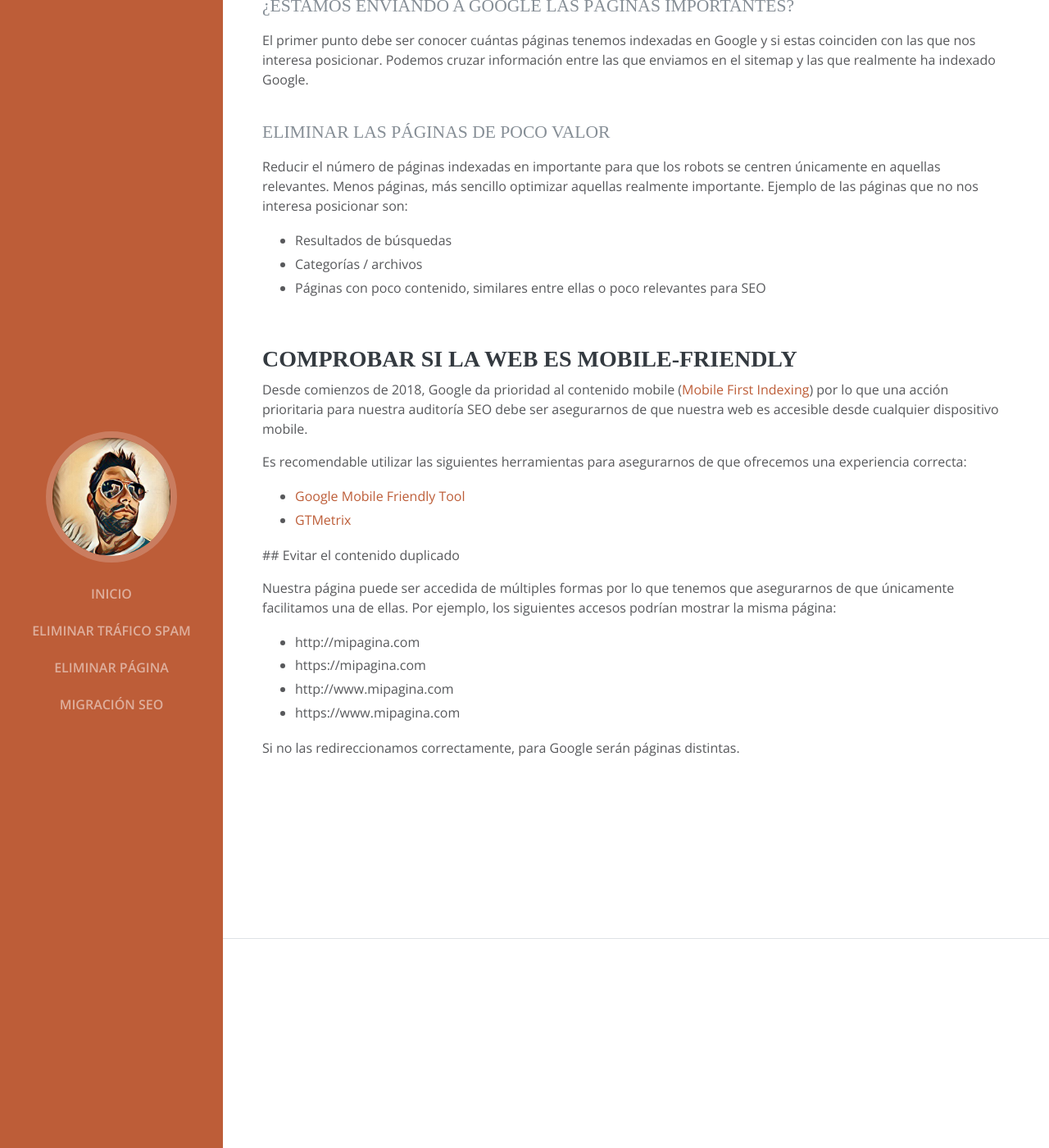
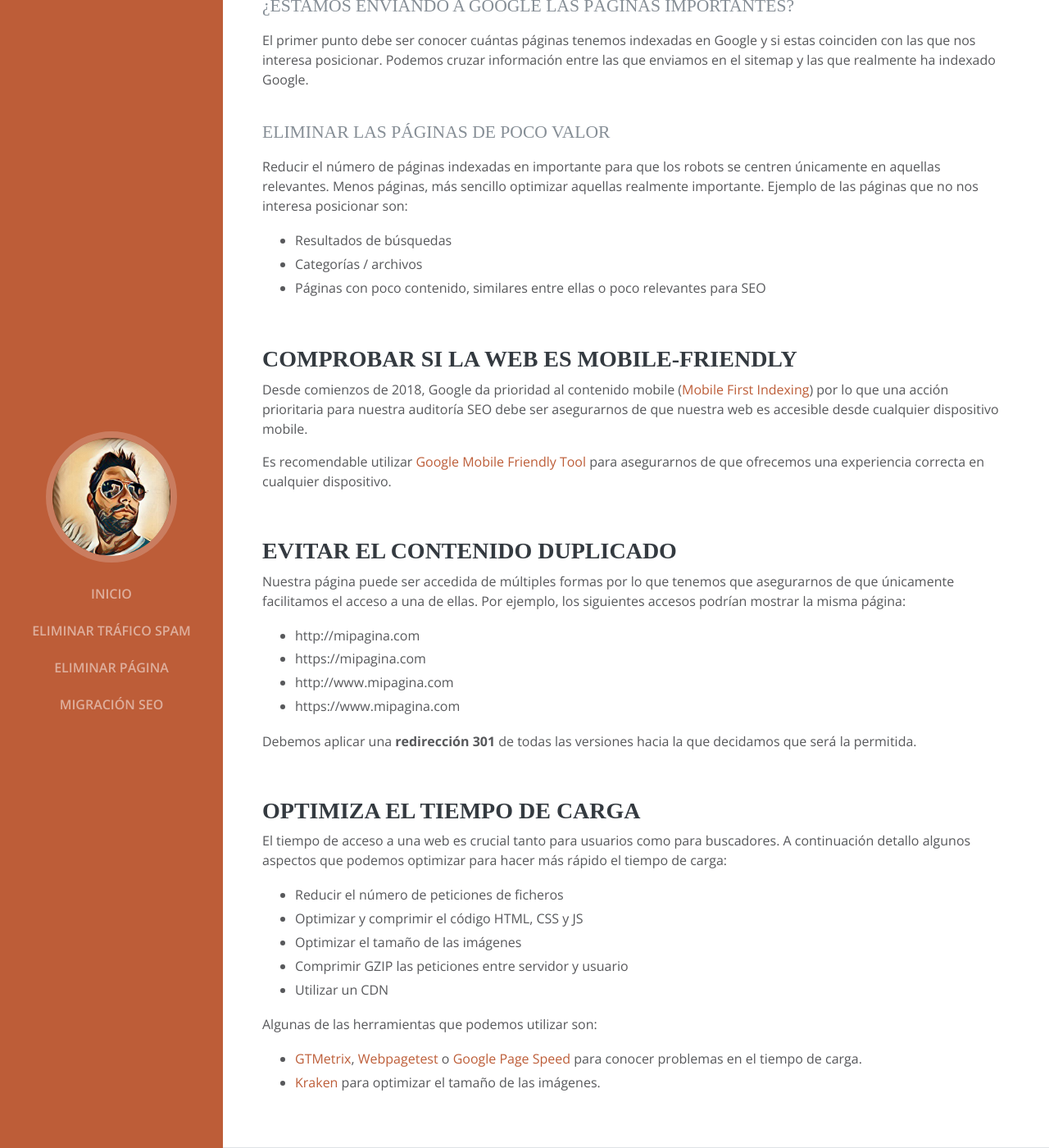
Before and after one commit to Emirodgar/w-chuleta-seo, a Jekyll site: the page built from auditoria-seo.md, in a window 1280 px wide and 1400 px high, scrolled down 255 px. Shown: the whole window at 82% size. Built offline with Jekyll 4.4.1, drawn with Linux system fonts in a browser that asks for light colours; some web fonts are replaced; our own code applies the rules of GitHub Pages for plain Markdown files.

Commit message:
Update auditoria-seo.md

```diff
--- a/auditoria-seo.md
+++ b/auditoria-seo.md
@@ -27,18 +27,30 @@
 
 Desde comienzos de 2018, Google da prioridad al contenido mobile ([Mobile First Indexing](https://webmasters.googleblog.com/2018/03/rolling-out-mobile-first-indexing.html)) por lo que una acción prioritaria para nuestra auditoría SEO debe ser asegurarnos de que nuestra web es accesible desde cualquier dispositivo mobile.
 
-Es recomendable utilizar las siguientes herramientas para asegurarnos de que ofrecemos una experiencia correcta:
+Es recomendable utilizar [Google Mobile Friendly Tool](https://search.google.com/test/mobile-friendly) para asegurarnos de que ofrecemos una experiencia correcta en cualquier dispositivo.
 
- - [Google Mobile Friendly Tool](https://search.google.com/test/mobile-friendly)
- - [GTMetrix](https://gtmetrix.com/)
+## Evitar el contenido duplicado
 
- ## Evitar el contenido duplicado
-
-Nuestra página puede ser accedida de múltiples formas por lo que tenemos que asegurarnos de que únicamente facilitamos una de ellas. Por ejemplo, los siguientes accesos podrían mostrar la misma página:
+Nuestra página puede ser accedida de múltiples formas por lo que tenemos que asegurarnos de que únicamente facilitamos el acceso a una de ellas. Por ejemplo, los siguientes accesos podrían mostrar la misma página:
 
  - http://mipagina.com
  - https://mipagina.com
  - http://www.mipagina.com
  - https://www.mipagina.com
 
- Si no las redireccionamos correctamente, para Google serán páginas distintas.
+Debemos aplicar una **redirección 301** de todas las versiones hacia la que decidamos que será la permitida.
+
+## Optimiza el tiempo de carga
+
+El tiempo de acceso a una web es crucial tanto para usuarios como para buscadores. A continuación detallo algunos aspectos que podemos optimizar para hacer más rápido el tiempo de carga:
+
+ - Reducir el número de peticiones de ficheros
+ - Optimizar y comprimir el código HTML, CSS y JS
+ - Optimizar el tamaño de las imágenes
+ - Comprimir GZIP las peticiones entre servidor y usuario
+ - Utilizar un CDN
+
+ Algunas de las herramientas que podemos utilizar son:
+
+ - [GTMetrix](https://gtmetrix.com/), [Webpagetest](https://www.webpagetest.org/) o [Google Page Speed](https://developers.google.com/speed/pagespeed/insights/) para conocer problemas en el tiempo de carga.
+ - [Kraken](https://kraken.io/) para optimizar el tamaño de las imágenes.
```
